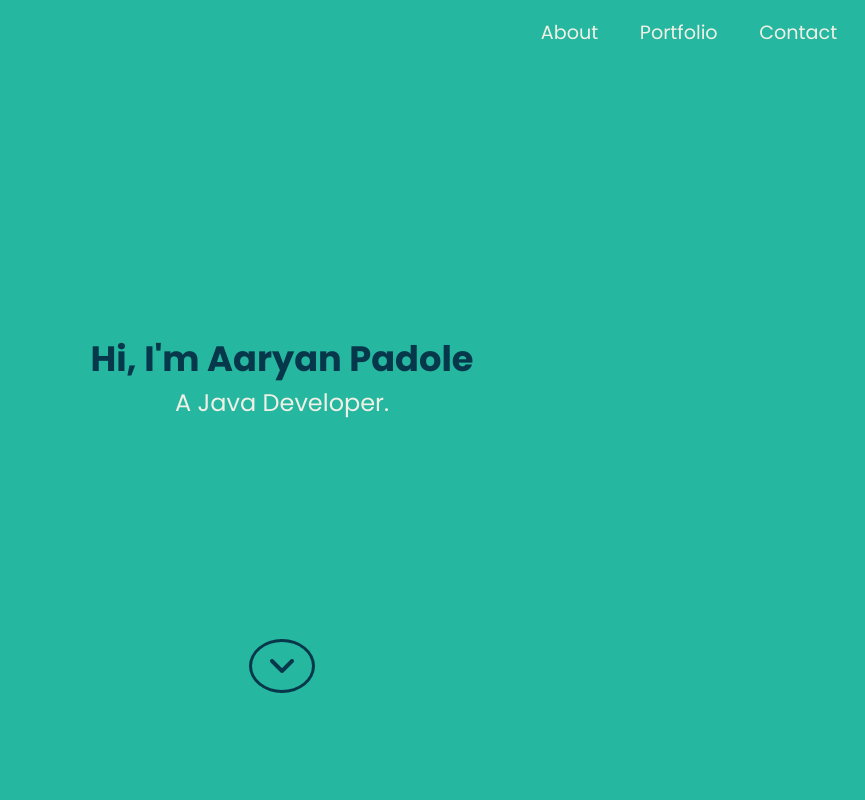
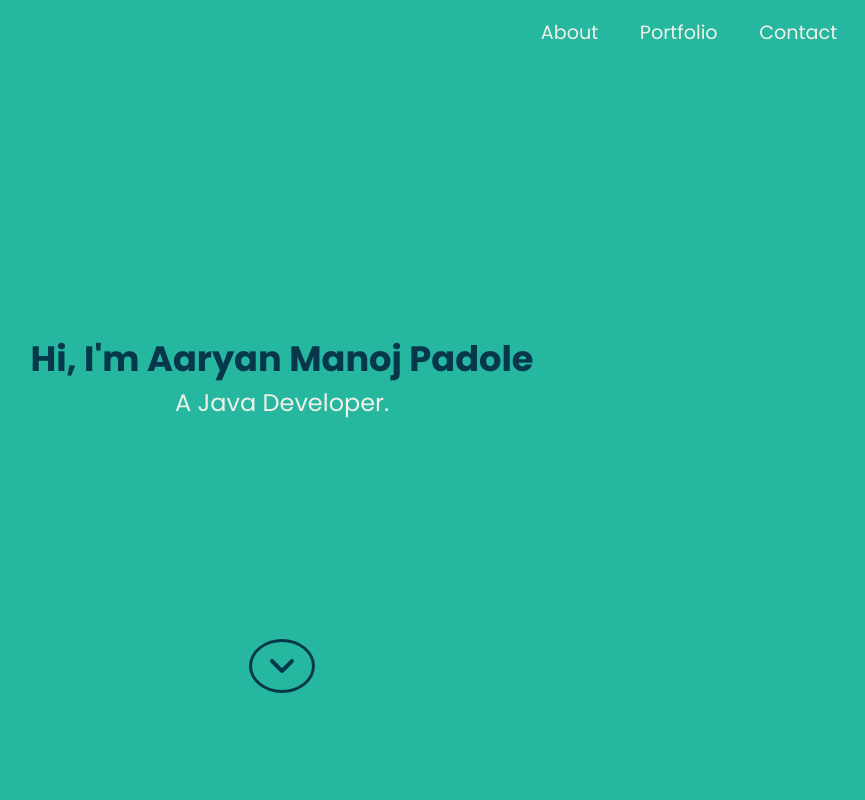
Before and after one commit to AaryanPadole/Portfolio-2, a plain HTML site: page index.html in a window 1280 px wide. Shown: the top 800 px of the page, without its empty margins (358-1223 px from the left). Drawn offline with nearby package versions, Linux system fonts and the light colour scheme.

Commit message:
Update index.html

```diff
--- a/index.html
+++ b/index.html
@@ -27,7 +27,7 @@
     </nav>
     <div class="home-content" id="home-page">
       <div class="name">
-        <h1>Hi, I'm Aaryan Padole</h1>
+        <h1>Hi, I'm Aaryan Manoj Padole</h1>
         <p>A Java Developer.</p>
       </div>
       <div class="angle-down-icon">
```
